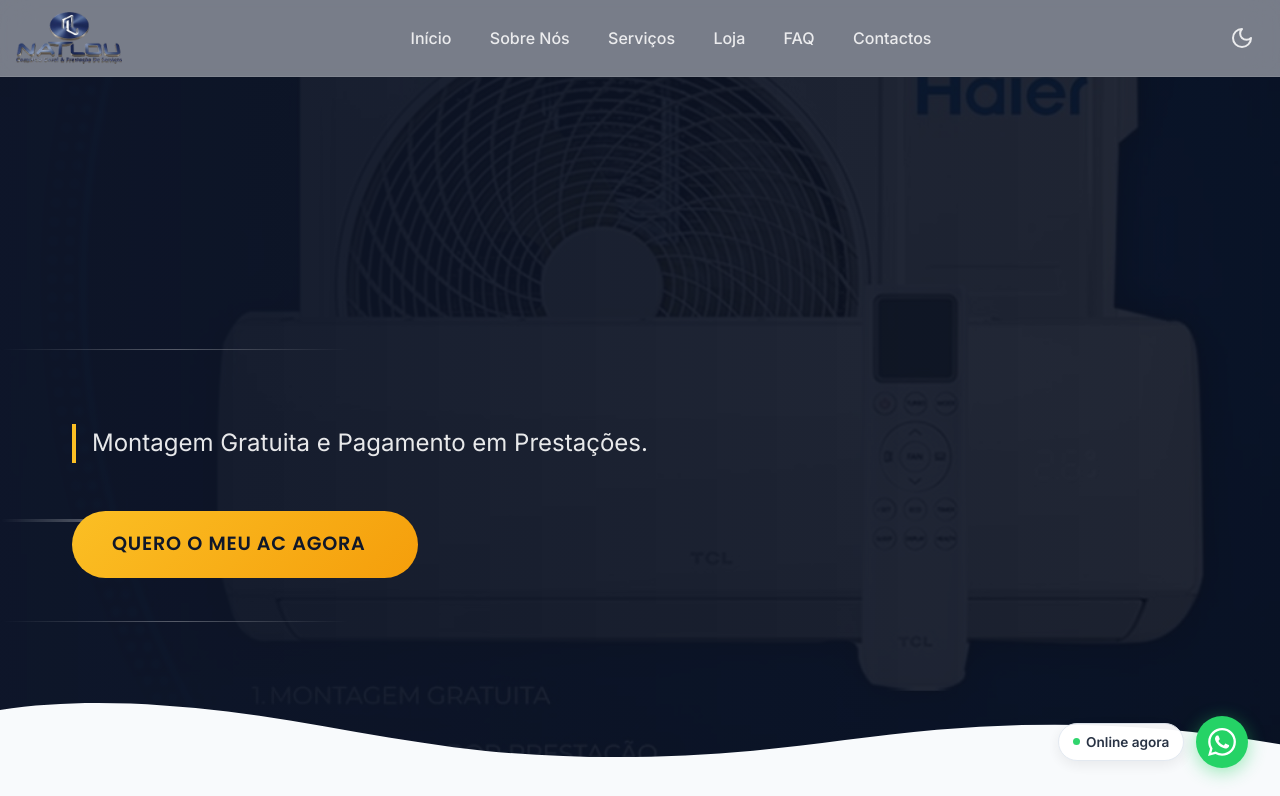
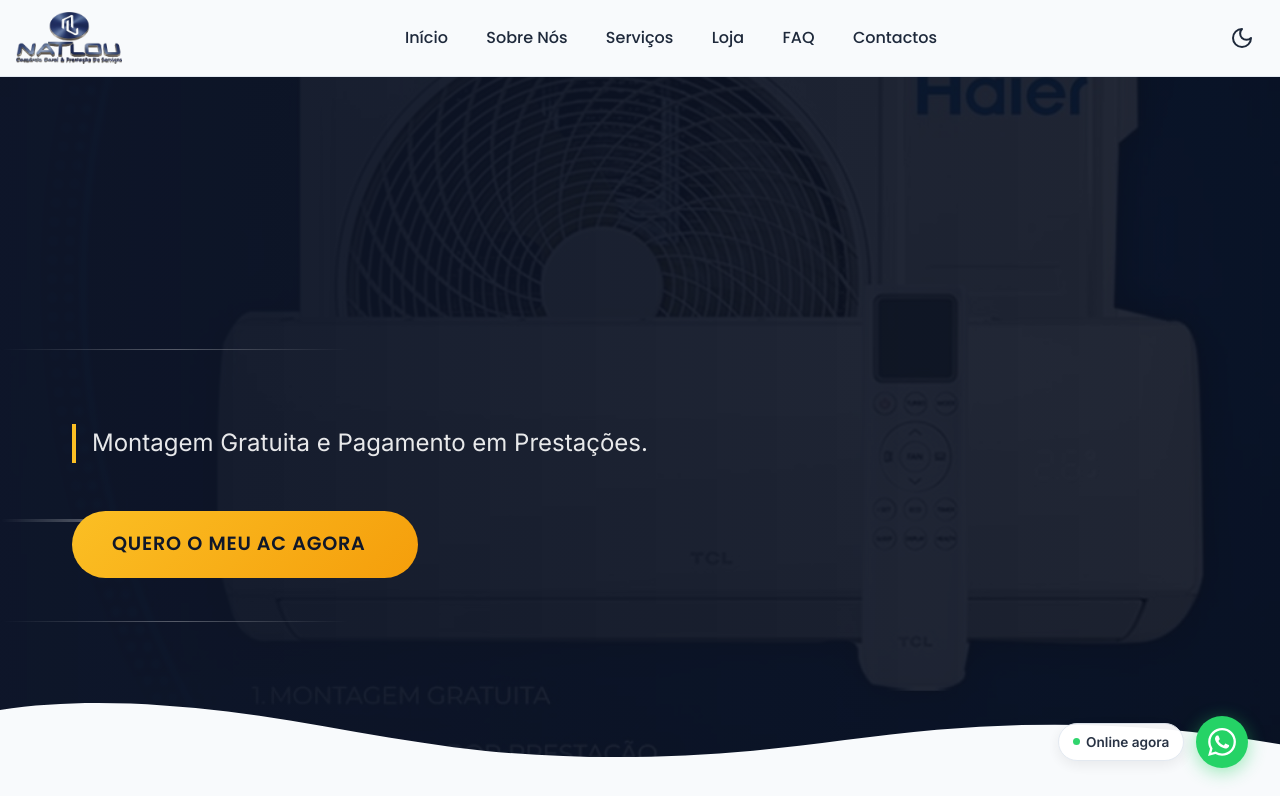
Before and after one commit to abidnegodossantos/natlou, a Next.js app: page / in a window 1280 px wide. Shown: the top 796 px of the page. Built offline with nearby package versions, Linux system fonts and the light colour scheme.

Commit message:
fix: corrigir navbar transparente e cores fixas que nao reagiam ao tema claro/escuro - fundo solido, cores e dropdown adaptaveis

```diff
--- a/src/app/globals.css
+++ b/src/app/globals.css
@@ -538,6 +538,13 @@ a:focus-visible {
   z-index: 1000;
   width: 100%;
   max-width: 100vw;
+  background-color: var(--bg-color);
+  border-bottom: 1px solid var(--border-light);
+  transition: background-color 0.3s ease, box-shadow 0.3s ease, border-color 0.3s ease;
+}
+
+.navbar-scrolled {
+  box-shadow: 0 2px 16px var(--shadow-color);
 }
 
 .logo {
@@ -555,7 +562,7 @@ a:focus-visible {
 .theme-toggle-btn {
   background: none;
   border: none;
-  color: rgba(255, 255, 255, 0.85);
+  color: var(--text-primary);
   cursor: pointer;
   padding: 0.5rem;
   border-radius: 9999px;
@@ -587,15 +594,15 @@ a:focus-visible {
 
 .nav-link {
   font-weight: 500;
-  color: rgba(255, 255, 255, 0.85);
+  color: var(--text-primary);
   transition: color 0.3s ease;
-  font-family: var(--font-montserrat), sans-serif;
+  font-family: var(--font-poppins), var(--font-inter), sans-serif;
   font-size: clamp(0.875rem, 1.5vw, 1rem);
   padding: 0.5rem 0;
 }
 
 .nav-link:hover {
-  color: #38bdf8;
+  color: var(--secondary-color);
 }
 
 .logo-text {
@@ -1121,15 +1128,13 @@ html.dark .hero-overlay-dark {
     top: 100%;
     left: 0;
     right: 0;
-    background-color: rgba(15, 23, 42, 0.98);
-    backdrop-filter: blur(16px);
-    -webkit-backdrop-filter: blur(16px);
+    background-color: var(--bg-color);
     flex-direction: column;
     padding: 1.5rem 1rem;
-    box-shadow: 0 12px 32px rgba(0,0,0,0.5);
+    box-shadow: 0 12px 32px var(--shadow-color);
     gap: 1rem;
     align-items: center;
-    border-top: 1px solid rgba(56, 189, 248, 0.2);
+    border-top: 1px solid var(--border-light);
     z-index: 9998;
   }
 
--- a/src/components/Navbar.tsx
+++ b/src/components/Navbar.tsx
@@ -17,19 +17,7 @@ export default function Navbar() {
 
   return (
     <nav
-      className="navbar"
-      style={{
-        background: scrolled
-          ? 'rgba(15, 23, 42, 0.96)'
-          : 'rgba(15, 23, 42, 0.55)',
-        backdropFilter: 'blur(16px)',
-        WebkitBackdropFilter: 'blur(16px)',
-        boxShadow: scrolled ? '0 2px 24px rgba(0,0,0,0.35)' : 'none',
-        borderBottom: scrolled
-          ? '1px solid rgba(56, 189, 248, 0.18)'
-          : '1px solid rgba(255,255,255,0.08)',
-        transition: 'background 0.4s ease, box-shadow 0.4s ease, border-color 0.4s ease',
-      }}
+      className={`navbar ${scrolled ? 'navbar-scrolled' : ''}`}
     >
       <div className="logo">
         <Link href="/" style={{ display: 'flex', alignItems: 'center' }}>
@@ -65,7 +53,7 @@ export default function Navbar() {
         <button
           className="mobile-menu-btn"
           onClick={() => setMenuOpen(!menuOpen)}
-          style={{ zIndex: 9999, color: 'rgba(255,255,255,0.9)' }}
+          style={{ zIndex: 9999, color: 'var(--text-primary)' }}
           aria-label={menuOpen ? 'Fechar menu' : 'Abrir menu'}
         >
           {menuOpen ? (
```
